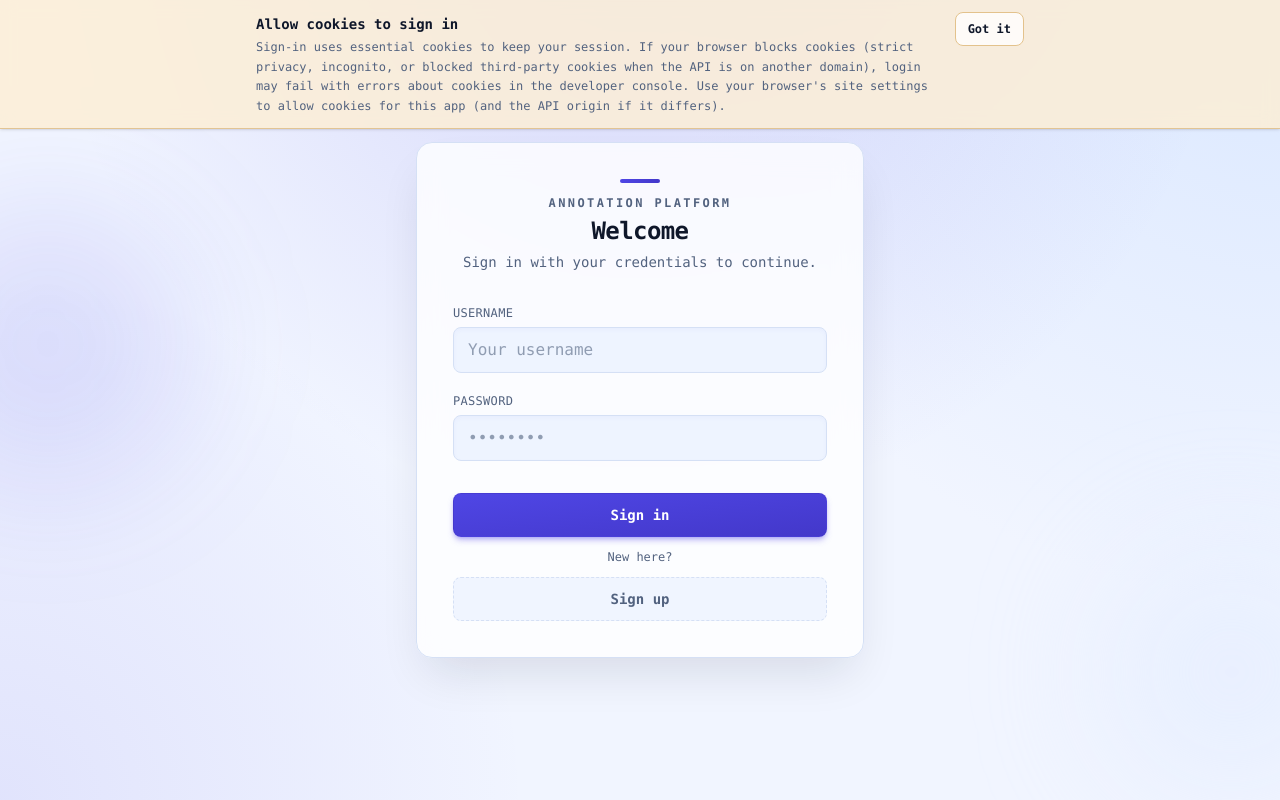
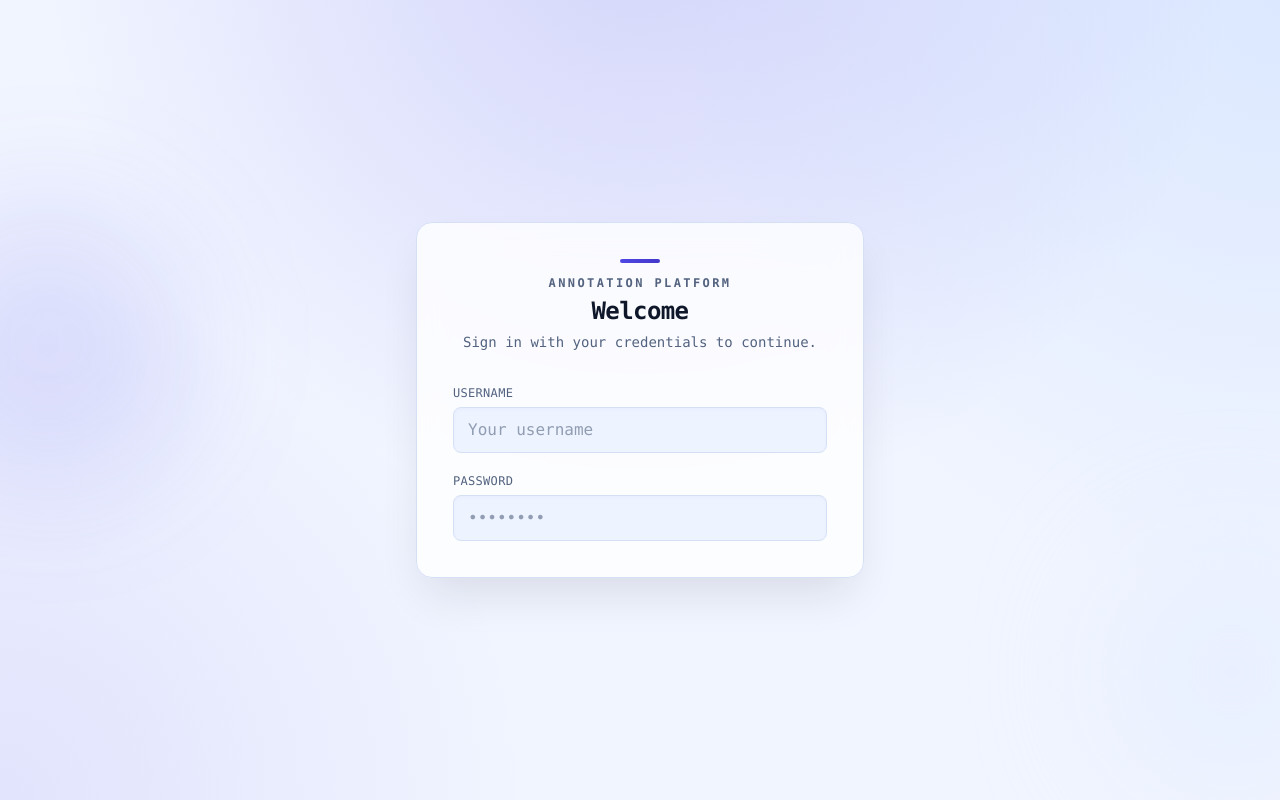
Before and after one commit to devkumarsingh-qure/annotation_platform, a React (Vite) app in the folder ui/: page /login in a window 1280 px wide. Built offline with nearby package versions, Linux system fonts and the light colour scheme; no server answers; what @qureai/react-dicom-viewer would draw is missing.

Commit message:
removed cookie notice

```diff
--- a/ui/src/App.tsx
+++ b/ui/src/App.tsx
@@ -1,7 +1,7 @@
 import { BrowserRouter, Navigate, Route, Routes } from "react-router-dom";
 import { ToastContainer } from "react-toastify";
 import AuthProvider from "./contexts/auth/AuthProvider";
-import CookieNoticeBar from "./components/CookieNoticeBar";
+// import CookieNoticeBar from "./components/CookieNoticeBar";
 import Login from "./components/Login";
 import Menubar from "./components/Menubar";
 import Home from "./components/Home";
@@ -80,7 +80,7 @@
   return (
     <div className="relative flex h-dvh w-full max-w-full flex-col overflow-hidden text-[var(--text)] font-mono">
       <BrowserRouter>
-        <CookieNoticeBar />
+        {/* <CookieNoticeBar /> */}
         <DeviceProvider>
           <AuthProvider>
             <ModalProvider>
--- a/ui/src/components/Login/index.tsx
+++ b/ui/src/components/Login/index.tsx
@@ -44,7 +44,9 @@
             <p className="text-xs font-semibold uppercase tracking-[0.2em] text-[var(--muted)]">
               Annotation Platform
             </p>
-                        <h1 className="text-2xl font-bold tracking-tight text-[var(--text)]">Welcome</h1>
+            <h1 className="text-2xl font-bold tracking-tight text-[var(--text)]">
+              Welcome
+            </h1>
             <p className="text-sm leading-relaxed text-[var(--muted)]">
               Sign in with your credentials to continue.
             </p>
@@ -90,26 +92,6 @@
             />
           </div>
         </div>
-
-                <div className="flex flex-col gap-3">
-                    <button
-                        type="submit"
-                        className="w-full min-h-11 cursor-pointer rounded-lg border border-[color-mix(in_srgb,var(--accent-strong)_35%,transparent)] bg-gradient-to-br from-[var(--accent)] to-[var(--accent-strong)] px-4 py-2.5 text-sm font-semibold text-white shadow-md shadow-[color-mix(in_srgb,var(--accent)_35%,transparent)] transition hover:brightness-[1.06] active:translate-y-px active:brightness-95"
-                    >
-                        Sign in
-                    </button>
-
-                    <p className="text-center text-xs text-[var(--muted)]">New here?</p>
-
-                    <button
-                        type="button"
-                        disabled
-                        title="Coming soon"
-                        className="w-full min-h-11 cursor-not-allowed rounded-lg border border-dashed border-[var(--border)] bg-[color-mix(in_srgb,var(--surface-soft)_85%,transparent)] px-4 py-2.5 text-sm font-semibold text-[var(--muted)]"
-                    >
-                        Sign up
-                    </button>
-                </div>
       </form>
     </div>
   );
```
Lines whose indentation alone changed are shown as unchanged.
